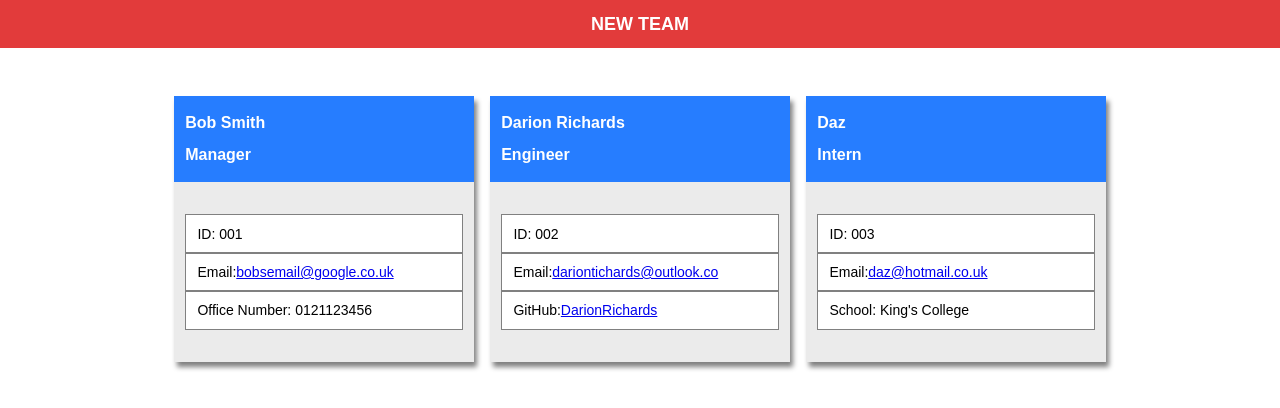
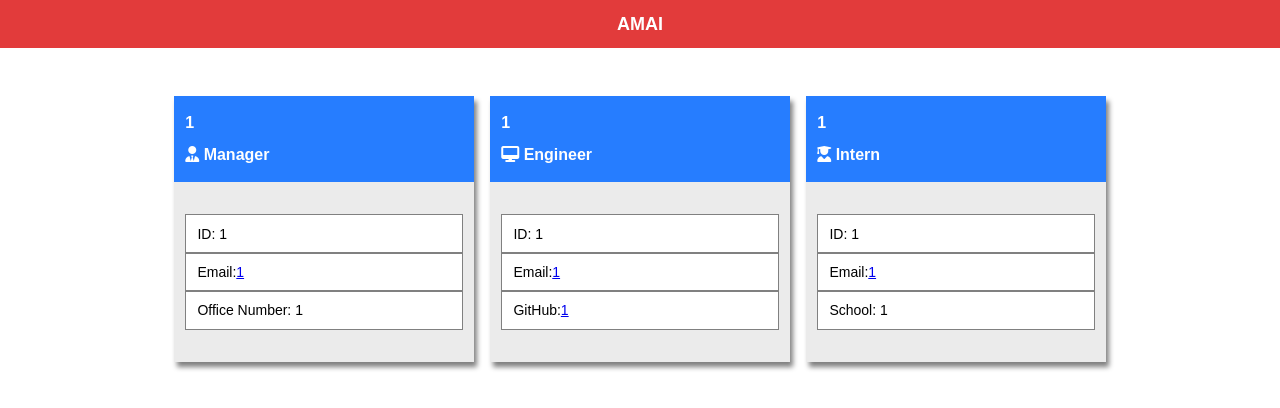
Before and after one commit to DarionRichards/team-profile-generator, a website: page GENERATED_HTML.html in a window 1280 px wide. Drawn offline with Linux system fonts and the light colour scheme.

Commit message:
Added fontawsome script
- added font awesome script in order to show icons for employee

```diff
--- a/GENERATED_HTML.html
+++ b/GENERATED_HTML.html
@@ -5,56 +5,54 @@
         <meta charset="UTF-8" />
         <meta http-equiv="X-UA-Compatible" content="IE=edge" />
         <meta name="viewport" content="width=device-width, initial-scale=1.0" />
+        <script src="https://kit.fontawesome.com/8b26d47a6c.js" crossorigin="anonymous"></script>
         <link rel="stylesheet" href="./dist/reset.css" />
         <link rel="stylesheet" href="./dist/styles.css" />
-        <title>NEW TEAM Profiles</title>
+        <title>AMAI Profiles</title>
 </head>
 
 <body>
-    <header class="header">NEW TEAM</header>
+    <header class="header">AMAI</header>
 
     <main>
         <section class="container">
             <section class="card-container">
                 <section class="card-title">
-                    <h2>Bob Smith</h2>
+                    <h2>1</h2>
                     <div>
-                        <i class=""></i>
-                        <h3>Manager</h3>
+                        <h3><i class="fas fa-user-tie"></i> Manager</h3>
                     </div>
                 </section>
                 <section class="card-body">
-                    <p class="card-info">ID: 001</p>
-                    <p class="card-info">Email: <a href="mailto:bobsemail@google.co.uk">bobsemail@google.co.uk</a></p>
-                    <p class="card-info">Office Number: 0121123456</p>
+                    <p class="card-info">ID: 1</p>
+                    <p class="card-info">Email: <a href="mailto:1">1</a></p>
+                    <p class="card-info">Office Number: 1</p>
                 </section>
             </section>
             <section class="card-container">
                 <section class="card-title">
-                    <h2>Darion Richards</h2>
+                    <h2>1</h2>
                     <div>
-                        <i class=""></i>
-                        <h3>Engineer</h3>
+                        <h3><i class="fas fa-desktop"></i> Engineer</h3>
                     </div>
                 </section>
                 <section class="card-body">
-                    <p class="card-info">ID: 002</p>
-                    <p class="card-info">Email: <a href="mailto:dariontichards@outlook.co">dariontichards@outlook.co</a></p>
-                    <p class="card-info">GitHub: <a href="https://github.com/DarionRichards">DarionRichards</p></a>
+                    <p class="card-info">ID: 1</p>
+                    <p class="card-info">Email: <a href="mailto:1">1</a></p>
+                    <p class="card-info">GitHub: <a href="https://github.com/1">1</p></a>
                 </section>
             </section>
             <section class="card-container">
                 <section class="card-title">
-                    <h2>Daz</h2>
+                    <h2>1</h2>
                     <div>
-                        <i class=""></i>
-                        <h3>Intern</h3>
+                        <h3><i class="fas fa-user-graduate"></i> Intern</h3>
                     </div>
                 </section>
                 <section class="card-body">
-                    <p class="card-info">ID: 003</p>
-                    <p class="card-info">Email: <a href="mailto:daz@hotmail.co.uk">daz@hotmail.co.uk</a></p>
-                    <p class="card-info">School: King's College</p>
+                    <p class="card-info">ID: 1</p>
+                    <p class="card-info">Email: <a href="mailto:1">1</a></p>
+                    <p class="card-info">School: 1</p>
                 </section>
             </section>
         </section>
```
Also changed, not shown: src/html.js (+4 -6 lines).
